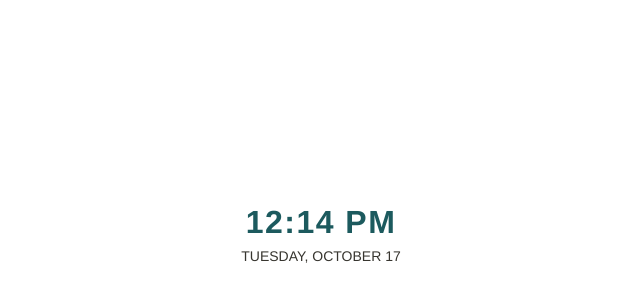
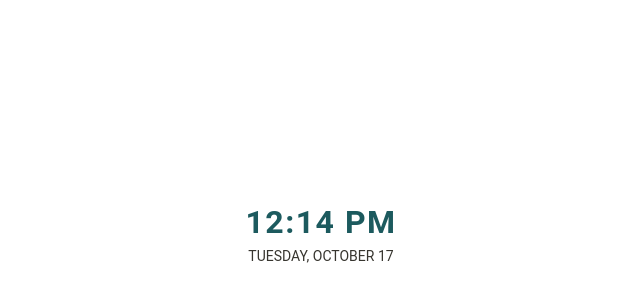
Before and after one commit to hellobritta/NotionWidgets, a plain HTML site: page index.html in a window 1280 px wide. Shown: the part 168-468 px from the top of the page, 319-959 px from the left. Drawn offline with Linux system fonts and the light colour scheme.

Commit message:
Update index.html

```diff
--- a/index.html
+++ b/index.html
@@ -7,7 +7,7 @@
 <style>
 body {
 background-color: #ffffff;
-font-family: "Helvetica","Arial";
+font-family: "Roboto","Arial";
 }
 body {
 margin: 0;
```
